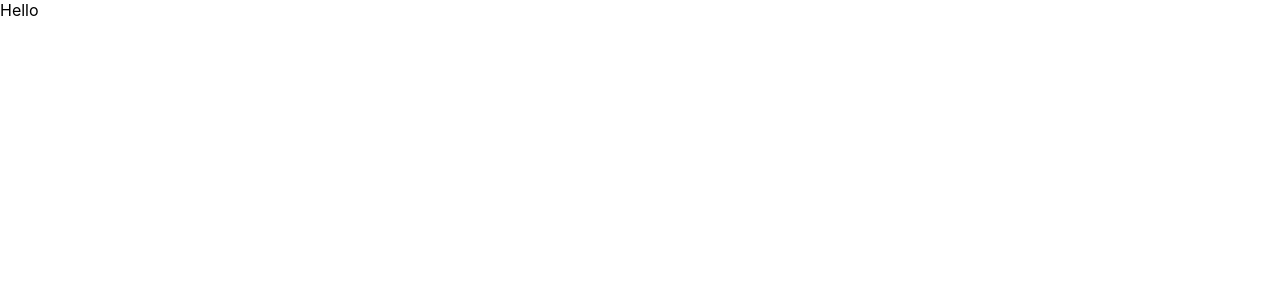
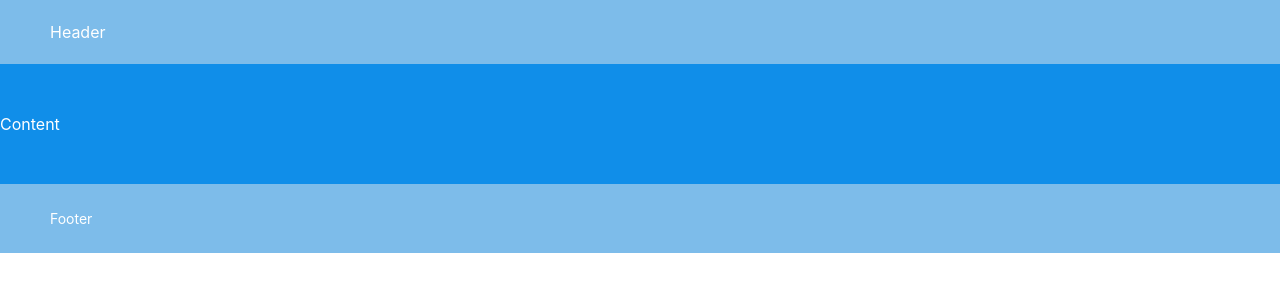
Before and after one commit to VINCENGUYEN-JS/vince-components, a React (Create React App) app: page /layout in a window 1280 px wide. Shown: the top 300 px of the page. Built offline with nearby package versions, Linux system fonts and the light colour scheme.

Commit message:
add-example-for-layout-components

```diff
--- a/src/layout/index.tsx
+++ b/src/layout/index.tsx
@@ -1,3 +1,3 @@
 export { default as Row } from "./grid/row";
 export { default as Col } from "./grid/col";
-export { default as Layout } from "./layout/layout";
+export { default as Layout } from "./layout";
--- a/src/layout/layout/index.tsx
+++ b/src/layout/layout/index.tsx
@@ -0,0 +1,14 @@
+import InternalLayout, { BasicProps, Content, Header, Footer } from "./layout";
+
+interface LayoutComposition extends React.FC<BasicProps> {
+  Content: typeof Content;
+  Header: typeof Header;
+  Footer: typeof Footer;
+}
+
+const Layout = InternalLayout as LayoutComposition;
+Layout.Content = Content;
+Layout.Header = Header;
+Layout.Footer = Footer;
+
+export default Layout;
--- a/src/layout/layout/layout.tsx
+++ b/src/layout/layout/layout.tsx
@@ -1,5 +1,7 @@
 import * as React from "react";
 import classNames from "classnames";
+
+import "./style/index.scss";
 
 type GeneratorProps = {
   prefixCls: string;
@@ -7,7 +9,7 @@ type GeneratorProps = {
   displayName: string;
 };
 
-interface BasicProps extends React.HTMLAttributes<HTMLDivElement> {
+export interface BasicProps extends React.HTMLAttributes<HTMLDivElement> {
   prefixCls?: string;
   hasSider?: boolean;
 }
--- /dev/null
+++ b/src/layout/layout/style/index.scss
@@ -0,0 +1,31 @@
+@use "../../../style/variable.scss" as *;
+
+.layout {
+  display: flex;
+  flex: auto;
+  flex-direction: column;
+  min-height: 0;
+  background: $layout-body-background;
+  &-header,
+  &-footer {
+    flex: 0 0 auto;
+  }
+  &-header {
+    height: $layout-header-height;
+    padding: $layout-header-padding;
+    color: $layout-header-color;
+    line-height: $layout-header-height;
+    background: $layout-header-background;
+  }
+  &-footer {
+    padding: $layout-footer-padding;
+    color: $text-color;
+    font-size: $font-size-base;
+    background: $layout-footer-background;
+  }
+  &-content {
+    flex: auto;
+    /* fix firefox can't set height smaller than content on flex item */
+    min-height: 0;
+  }
+}
--- a/src/pages/LayoutExample.tsx
+++ b/src/pages/LayoutExample.tsx
@@ -1,11 +1,14 @@
 import * as React from "react";
 
 import { Layout } from "../layout";
+import "./style/index.scss";
 
 const LayoutExample = () => (
   <>
     <Layout>
-      <div>Hello</div>
+      <Layout.Header>Header</Layout.Header>
+      <Layout.Content>Content</Layout.Content>
+      <Layout.Footer>Footer</Layout.Footer>
     </Layout>
   </>
 );
--- /dev/null
+++ b/src/pages/style/index.scss
@@ -0,0 +1,34 @@
+.code-box-demo {
+  text-align: center;
+}
+.layout-header,
+.layout-footer {
+  color: #fff;
+  background: #7dbcea;
+}
+[data-theme="dark"] .layout-header {
+  background: #6aa0c7;
+}
+[data-theme="dark"] .layout-footer {
+  background: #6aa0c7;
+}
+.layout-footer {
+  line-height: 1.5;
+}
+.layout-sider {
+  color: #fff;
+  line-height: 120px;
+  background: #3ba0e9;
+}
+[data-theme="dark"] .layout-sider {
+  background: #3499ec;
+}
+.layout-content {
+  min-height: 120px;
+  color: #fff;
+  line-height: 120px;
+  background: rgba(16, 142, 233, 1);
+}
+[data-theme="dark"] .ant-layout-content {
+  background: #107bcb;
+}
--- a/src/style/variable.scss
+++ b/src/style/variable.scss
@@ -12,6 +12,7 @@ $border-width-base: 1px;
 
 // >>>Background colors
 $heading-color: rgba($black, 85%);
+$text-color:rgba($black, 85%);
 
 // >>>Height Rules
 $height-base: 32px;
@@ -67,3 +68,13 @@ $btn-circle-size-sm: $btn-height-sm;
 
 // >>>Grid systems
 $grid-columns: 24;
+
+// >>>Layout
+$layout-body-background: #f0f2f5;
+$layout-header-background: #001529;
+$layout-header-height: 64px;
+$layout-header-padding: 0 50px;
+$layout-header-color: $text-color;
+$layout-footer-padding: 24px 50px;
+$layout-footer-background: $layout-body-background;
+$layout-sider-background: $layout-header-background;
```
